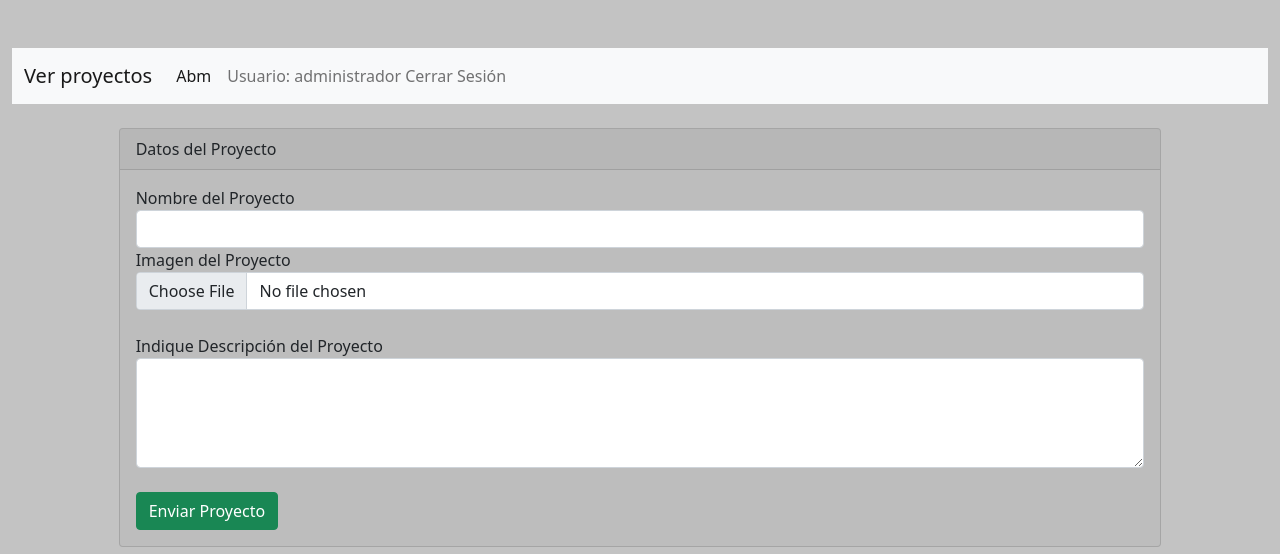
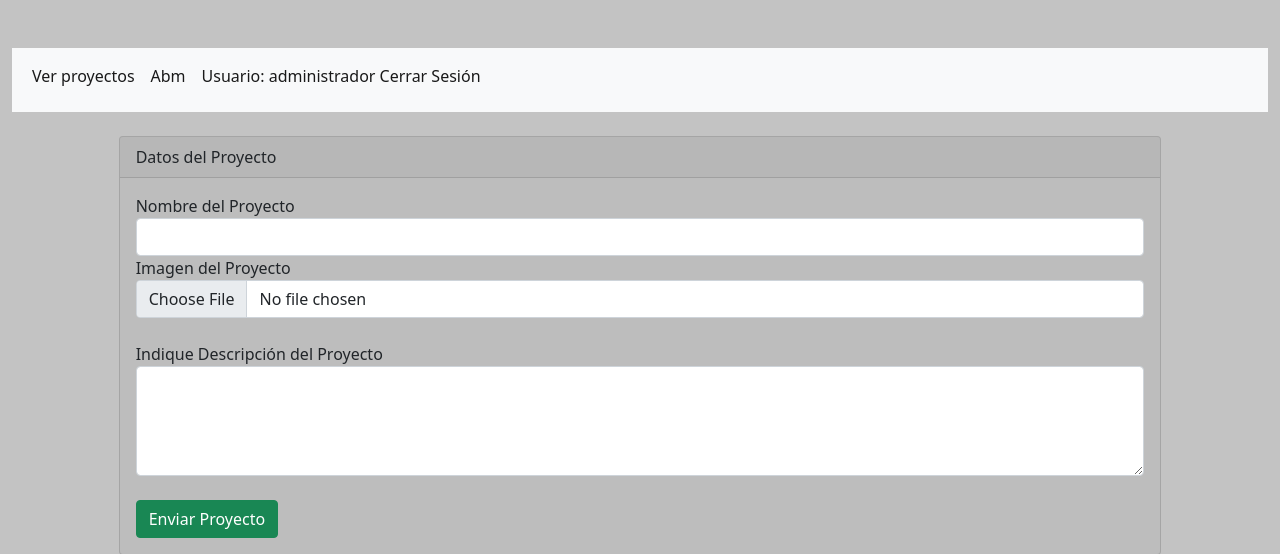
Before and after one commit to giselemilagros88/crud_php, a PHP site: page /galeria.php in a window 1280 px wide. Shown: the top 554 px of the page. Run offline with PHP 8.4, Linux system fonts and the light colour scheme; the visitor is signed in with stand-in values (Sample User, id 1); data comes from the database, SQL or seed files in the repository.

Commit message:
actualizo header 3

```diff
--- a/header.php
+++ b/header.php
@@ -56,19 +56,22 @@
 <div class="container-fluid mt-5">
 
 
-   <nav class="navbar navbar-expand-lg navbar-light bg-light">
+   <nav class="navbar navbar-expand-md navbar-light bg-light">
         <div class="container-fluid">
-            <a class="navbar-brand" href="index_admin.php">Ver proyectos</a>
+
             <button class="navbar-toggler" type="button" data-bs-toggle="collapse" data-bs-target="#navbarSupportedContent" aria-controls="navbarSupportedContent" aria-expanded="false" aria-label="Toggle navigation">
             <span class="navbar-toggler-icon"></span>
             </button>
             <div class="collapse navbar-collapse" id="navbarSupportedContent">
-                <ul class="navbar-nav me-auto mb-2 mb-lg-0">
+                <ul class="navbar-nav me-auto mb-2">
+                    <li class="nav-item">
+                    <a class="nav-link active" aria-current="page"  href="index_admin.php">Ver proyectos</a>
+                    </li>
                     <li class="nav-item">
                     <a class="nav-link active" aria-current="page"  href="galeria.php">Abm</a>
                     </li>
                     <li class="nav-item">
-                    <a class="nav-link" href="cerrar.php"><span>Usuario: <?php echo $_SESSION['usuario'] ?> </span>  Cerrar Sesión</a>
+                    <a class="nav-link active" href="cerrar.php"><span>Usuario: <?php echo $_SESSION['usuario'] ?> </span>  Cerrar Sesión</a>
                     </li>
 
                 </ul>
```
